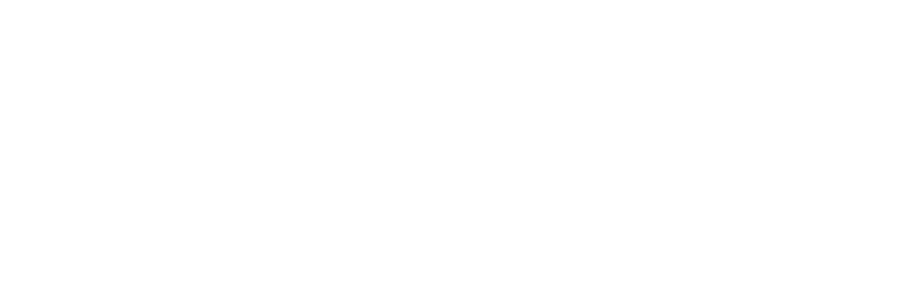
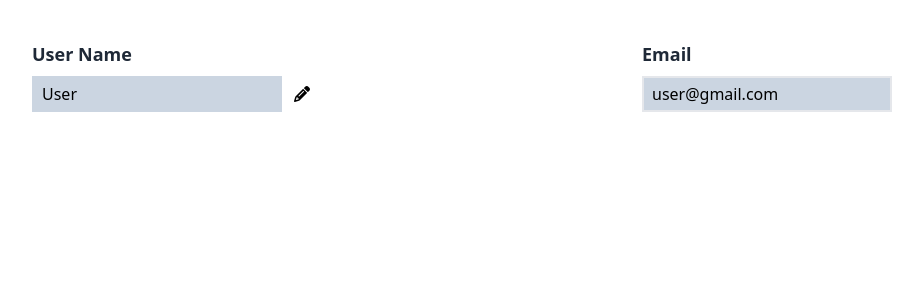
Before and after one commit to Nokihera/messaging-app, a React (Vite) app: page /edit-profile in a window 1280 px wide. Before the commit this address had no page. Shown: the top 300 px of the page, without its empty margins (171-1094 px from the left). Built offline with nearby package versions, Linux system fonts and the light colour scheme.

Commit message:
profile edit start working

```diff
--- a/src/App.jsx
+++ b/src/App.jsx
@@ -8,6 +8,7 @@
 import Setting from './pages/Setting'
 import Help from './pages/Help'
 import PublicChat from './components/PublicChat'
+import EditProfile from './pages/EditProfile'
 
 const App = () => {
   return (
@@ -20,7 +21,7 @@
             <Route path='/profile' element={<Profile/>}/>
             <Route path='/setting' element={<Setting/>}/>
             <Route path='/help' element={<Help/>}/>
-            {/* <Route path='/public-chat' element={<PublicChat/>}/> */}
+            <Route path='/edit-profile' element={<EditProfile/>}/>
         </Routes>
     </div>
   )
--- a/src/components/PublicChat.jsx
+++ b/src/components/PublicChat.jsx
@@ -6,38 +6,42 @@
 
 const PublicChat = () => {
   const { profile } = useUserProfile();
-  const [messages,setMessages]=useState([])
+  const [messages, setMessages] = useState([]);
 
   useEffect(() => {
     const qu = query(collection(db, "messages"), orderBy("timestamp", "asc"));
     const unsubscribe = onSnapshot(qu, (snapshot) => {
       setMessages(snapshot.docs.map((doc) => doc.data()));
     });
-
     return () => unsubscribe();
   }, []);
   return (
     <>
-
       <div className="flex flex-col gap-5 overflow-scroll mt-5">
         {messages.map((message, index) => (
-
-            <div key={index} className="flex gap-3 items-center md:max-w-md bg-gray-300 rounded-e-full py-3 px-7 max-w-80">
-              {/* <img
+          <div
+            key={index}
+            className="flex gap-3 items-center md:max-w-md bg-gray-300 rounded-e-full py-3 px-7 max-w-80"
+          >
+            {/* <img
                 src={pf.profilePictureUrl}
                 alt=""
                 className="h-12 w-11 rounded-full object-cover"
               /> */}
-              <div className="flex flex-col">
-                <p className="font-bold text-gray-950">{message.username}</p>
-                <p>{message.text}</p>
-                <p> {message.timestamp?.toDate ? new Date(message.timestamp.toDate()).toLocaleString() : "No timestamp available"}</p>
-              </div>
+            <div className="flex flex-col">
+              <p className="font-bold text-gray-950">{message.username}</p>
+              <p>{message.text}</p>
+              <p>
+                {" "}
+                {message.timestamp?.toDate
+                  ? new Date(message.timestamp.toDate()).toLocaleString()
+                  : "No timestamp available"}
+              </p>
             </div>
-
+          </div>
         ))}
       </div>
-      <SentBox/>
+      <SentBox />
       {/* <div className="fixed bottom-3 mx-auto w-full flex gap-4 justify-center px-7">
         <input
           type="text"
--- /dev/null
+++ b/src/pages/EditProfile.jsx
@@ -0,0 +1,55 @@
+import React, { useState } from "react";
+
+const EditProfile = () => {
+  const [name, setName] = useState("");
+  const [click, setClick] = useState(false);
+  const handleOnClick = () => {
+    const userName = document.querySelector("#userName");
+    setClick(!click);
+    if (click) {
+      userName.innerHTML = name;
+    }
+    setName(userName.innerHTML);
+  };
+
+  const handleChangeName = (e) => {
+    setName(e.target.value);
+  };
+  return (
+    <div className="grid grid-flow-row grid-cols-2 justify-items-center place-items-center py-10 px-11">
+      <div className="flex flex-col gap-2">
+        <h1 className="text-lg text-gray-800 font-bold">User Name</h1>
+        <div className="flex gap-3">
+          <p
+            className={`bg-slate-300 px-2 py-1 w-[250px] border-2 border-slate-300 ${
+              click ? "hidden" : "block"
+            }`}
+            id="userName"
+          >
+            User
+          </p>
+          <input
+            onChange={(e) => handleChangeName(e)}
+            type="text"
+            className={`${
+              click ? "block" : "hidden"
+            } bg-slate-300 px-2 py-1 w-[250px] outline-none`}
+          />
+          <button onClick={() => handleOnClick()}>
+            {click ? (
+              <i className="fa-solid fa-check"></i>
+            ) : (
+              <i className="fa-solid fa-pencil"></i>
+            )}
+          </button>
+        </div>
+      </div>
+      <div className="flex flex-col gap-2">
+        <h1 className="text-lg text-gray-800 font-bold">Email</h1>
+        <p className={`bg-slate-300 px-2 py-1 w-[250px] border-2`}>user@gmail.com</p>
+      </div>
+    </div>
+  );
+};
+
+export default EditProfile;
--- a/src/pages/Profile.jsx
+++ b/src/pages/Profile.jsx
@@ -2,7 +2,7 @@
 import React, { useEffect, useState } from "react";
 // import { auth } from "../store/firebase";
 import userIcon from "../assets/user-svgrepo-com.svg"
-import { useNavigate } from "react-router-dom";
+import { Link, useNavigate } from "react-router-dom";
 import { auth } from "../config/firebase";
 
 const Profile = () => {
@@ -40,9 +40,9 @@
               <button onClick={()=>nav("/chat-box")} className="inline-flex text-white bg-indigo-500 border-0 py-2 px-6 focus:outline-none hover:bg-indigo-600 rounded text-lg">
                 Back
               </button>
-              <button className="ml-4 inline-flex text-gray-700 bg-gray-100 border-0 py-2 px-6 focus:outline-none hover:bg-gray-200 rounded text-lg">
+              <Link to={"/edit-profile"} className="ml-4 inline-flex text-gray-700 bg-gray-100 border-0 py-2 px-6 focus:outline-none hover:bg-gray-200 rounded text-lg">
                 Edit
-              </button>
+              </Link>
             </div>
           </div>
         </div>
```
